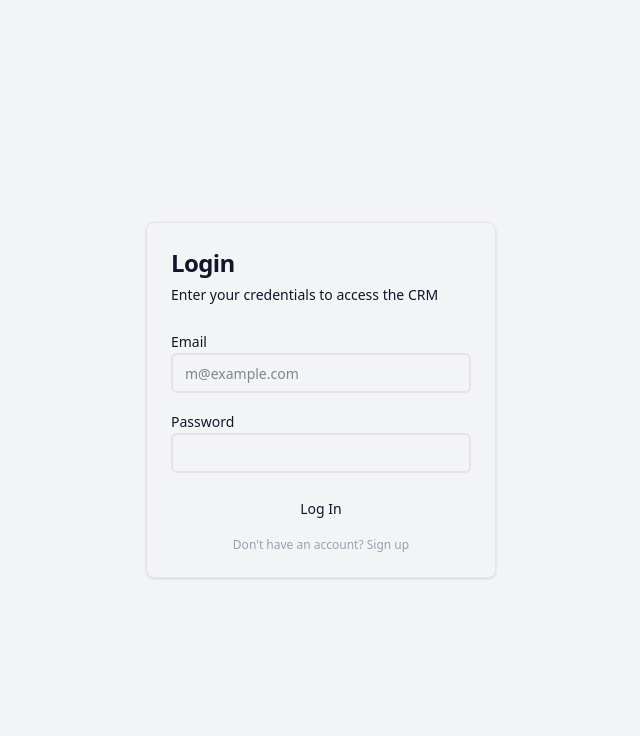
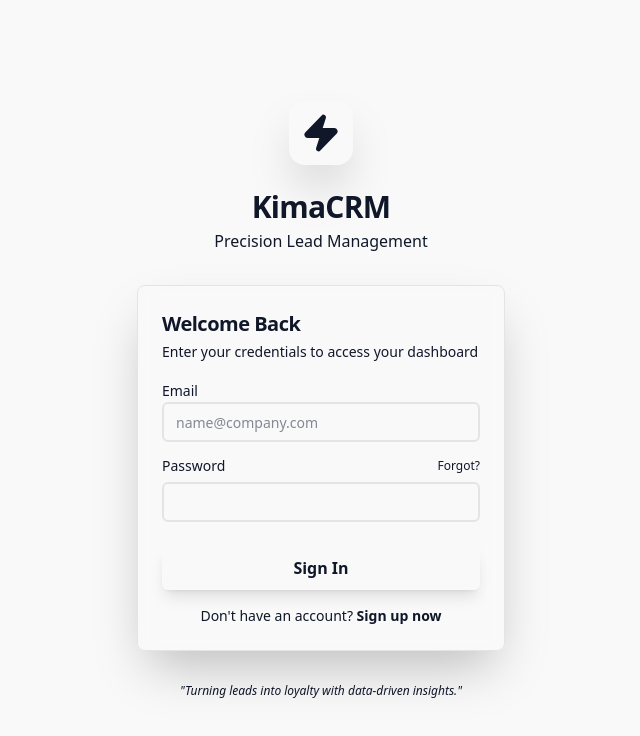
Before and after one commit to deepakdks11/kima-crm, a Next.js app: page /login in a window 1280 px wide. Shown: the top 736 px of the page, without its empty margins (319-959 px from the left). Built offline with nearby package versions, Linux system fonts and the light colour scheme; no server answers.

Commit message:
Fix login page contrast issues and upgrade to premium design

```diff
--- a/app/(auth)/login/page.tsx
+++ b/app/(auth)/login/page.tsx
@@ -8,7 +8,7 @@ import { Button } from '@/components/ui/button';
 import { Input } from '@/components/ui/input';
 import { Label } from '@/components/ui/label';
 import { Card, CardContent, CardHeader, CardTitle, CardDescription } from '@/components/ui/card';
-import { AlertCircle } from 'lucide-react';
+import { AlertCircle, Zap, Loader2 } from 'lucide-react';
 
 export default function LoginPage() {
     const router = useRouter();
@@ -60,11 +60,31 @@ export default function LoginPage() {
     }
 
     return (
-        <div className="flex h-screen items-center justify-center bg-gray-100">
-            <Card className="w-[350px]">
-                <CardHeader>
-                    <CardTitle className="text-2xl">Login</CardTitle>
-                    <CardDescription>Enter your credentials to access the CRM</CardDescription>
+        <div className="min-h-screen w-full flex items-center justify-center bg-background relative overflow-hidden">
+            {/* Background Decorative Elements */}
+            <div className="absolute top-0 left-0 w-full h-full overflow-hidden pointer-events-none z-0">
+                <div className="absolute -top-[25%] -left-[10%] w-[50%] h-[50%] rounded-full bg-primary/5 blur-[120px]" />
+                <div className="absolute -bottom-[25%] -right-[10%] w-[50%] h-[50%] rounded-full bg-primary/10 blur-[120px]" />
+            </div>
+
+            <div className="w-full max-w-[400px] px-4 relative z-10">
+                {/* Logo Header */}
+                <div className="flex flex-col items-center gap-6 mb-8 text-center">
+                    <div className="w-16 h-16 rounded-2xl bg-primary flex items-center justify-center shadow-2xl shadow-primary/20 animate-in zoom-in duration-500">
+                        <Zap className="h-10 w-10 text-primary-foreground fill-current" />
+                    </div>
+                    <div className="space-y-1">
+                        <h1 className="text-3xl font-bold tracking-tight">
+                            <span className="text-primary">Kima</span>CRM
+                        </h1>
+                        <p className="text-muted-foreground font-medium">Precision Lead Management</p>
+                    </div>
+                </div>
+
+                <Card className="border-border/50 shadow-2xl shadow-primary/5 backdrop-blur-sm bg-card/80">
+                    <CardHeader className="space-y-1 pb-4">
+                        <CardTitle className="text-xl font-bold">Welcome Back</CardTitle>
+                        <CardDescription>Enter your credentials to access your dashboard</CardDescription>
                     </CardHeader>
                     <CardContent>
                         <form onSubmit={handleLogin} className="space-y-4">
@@ -73,41 +93,65 @@ export default function LoginPage() {
                                 <Input
                                     id="email"
                                     type="email"
-                                placeholder="m@example.com"
+                                    placeholder="name@company.com"
                                     value={email}
                                     onChange={(e) => setEmail(e.target.value)}
+                                    className="bg-background"
                                     required
                                 />
                             </div>
                             <div className="space-y-2">
+                                <div className="flex items-center justify-between">
                                     <Label htmlFor="password">Password</Label>
+                                    <span className="text-xs text-primary hover:underline cursor-pointer font-medium">Forgot?</span>
+                                </div>
                                 <Input
                                     id="password"
                                     type="password"
                                     value={password}
                                     onChange={(e) => setPassword(e.target.value)}
+                                    className="bg-background"
                                     required
                                 />
                             </div>
 
                             {error && (
-                            <div className="flex items-center gap-2 text-sm text-red-600 bg-red-50 p-2 rounded">
+                                <div className="flex items-center gap-2 text-sm text-destructive bg-destructive/10 p-3 rounded-xl border border-destructive/20 animate-in slide-in-from-top-2">
                                     <AlertCircle className="h-4 w-4" />
                                     {error}
                                 </div>
                             )}
 
-                        <div className="flex flex-col gap-2">
-                            <Button type="submit" className="w-full" disabled={loading}>
-                                {loading ? 'Logging in...' : 'Log In'}
+                            <div className="flex flex-col gap-4 pt-2">
+                                <Button type="submit" className="w-full h-11 text-base font-semibold shadow-lg shadow-primary/25" disabled={loading}>
+                                    {loading ? (
+                                        <>
+                                            <Loader2 className="mr-2 h-4 w-4 animate-spin" />
+                                            Authenticating...
+                                        </>
+                                    ) : 'Sign In'}
                                 </Button>
-                            <div className="text-center text-xs text-gray-400">
-                                <span className="cursor-pointer hover:underline" onClick={handleSignUp}>Don&apos;t have an account? Sign up</span>
+                                <div className="text-center text-sm text-muted-foreground">
+                                    Don&apos;t have an account?{' '}
+                                    <span
+                                        className="text-primary font-semibold hover:underline cursor-pointer transition-colors"
+                                        onClick={handleSignUp}
+                                    >
+                                        Sign up now
+                                    </span>
                                 </div>
                             </div>
                         </form>
                     </CardContent>
                 </Card>
+
+                {/* Footer Quote or Tip */}
+                <div className="mt-8 text-center">
+                    <p className="text-xs text-muted-foreground/60 italic">
+                        &quot;Turning leads into loyalty with data-driven insights.&quot;
+                    </p>
+                </div>
+            </div>
         </div>
     );
 }
```
Lines whose indentation alone changed are shown as unchanged.
